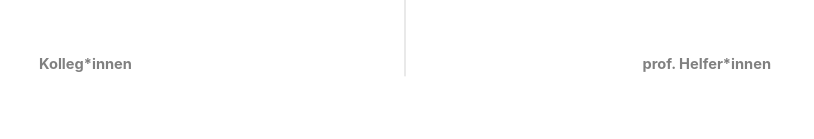
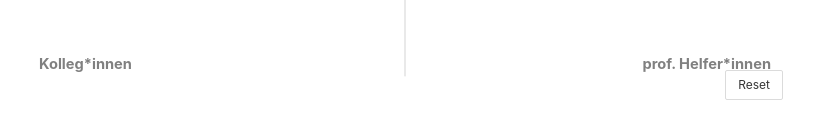
Before and after one commit to fhstp/easynwk-web, a Vue app: page / in a window 1280 px wide. Shown: the part 1291-1430 px from the top of the page, without its empty margins (235-1049 px from the left). Built offline with nearby package versions, Linux system fonts and the light colour scheme.

Commit message:
Reset button hinzugefügt

```diff
--- a/src/components/NetworkMap.vue
+++ b/src/components/NetworkMap.vue
@@ -190,6 +190,16 @@
       </text>
     </g>
   </svg>
+  <button
+    id="zoomResetBtn"
+    class="button is-small"
+    type="button"
+    title="Zoom Zurücksetzen"
+    style="position: absolute; right: 10px; bottom: 3px"
+    @click="reset()"
+  >
+    Reset
+  </button>
   <div id="brushBtns" ref="brushBtns">
     <!-- <button
       id="btnClusterMove"
@@ -227,6 +237,9 @@
         <font-awesome-icon icon="unlink" />
       </span>
     </button>
+    <button id="zoomBtn" class="button is-small" type="button" title="Zoom">
+      +
+    </button>
     <button
       class="button is-small"
       type="button"
@@ -252,7 +265,7 @@ import { shapeByGender } from "@/data/Gender";
 import { TAB_BASE, TAB_CONNECTIONS } from "@/store/viewOptionsModule";
 import { SYMBOL_DECEASED } from "@/assets/utils";
 import { getRoleAbbrev } from "../data/Roles";
-import { D3BrushEvent } from "d3";
+import { brushSelection, D3BrushEvent } from "d3";
 import { zoom } from "d3-zoom";
 
 interface AlterMark {
@@ -313,11 +326,18 @@ export default defineComponent({
         .scaleExtent([0.5, 10])
         .on("zoom", zoomed);
 
-      svg.call(zoomBehavior);
+      svg.call(zoomBehavior).on("mousedown.zoom", null);
 
       function zoomed(event: any) {
         const { transform } = event;
         svg.select("#mapContainer").attr("transform", transform);
+      }
+
+      function reset() {
+        svg
+          .transition()
+          .duration(750)
+          .call(zoomBehavior.transform, d3.zoomIdentity);
       }
 
       const g = d3.select("#nwkmap");
```
